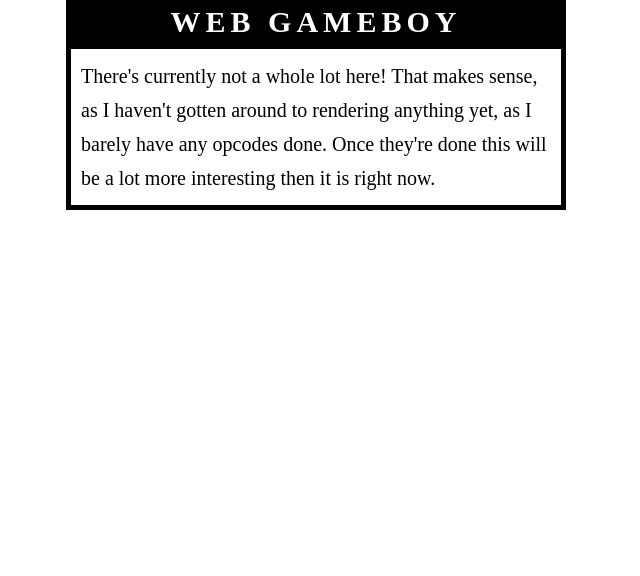
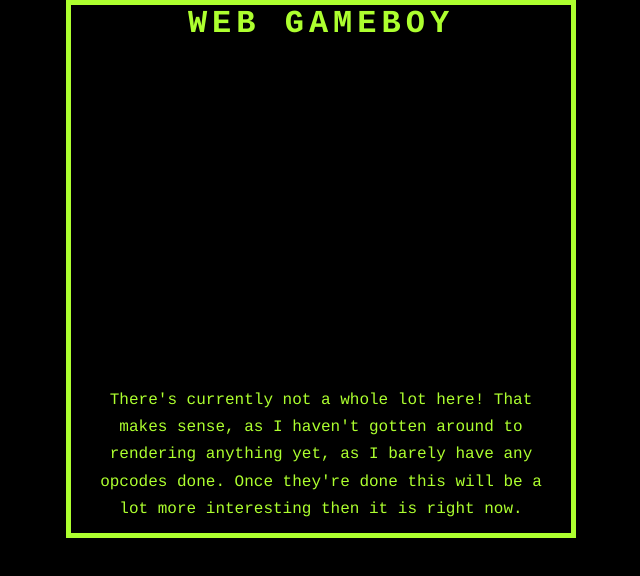
Before and after one commit to cpobrien/GB4Web, a plain HTML site: page index.html in a window 1280 px wide. Shown: the whole page, without its empty margins (324-964 px from the left). Drawn offline with Linux system fonts and the light colour scheme; no server answers.

Commit message:
hackerman

```diff
--- a/index.html
+++ b/index.html
@@ -2,12 +2,15 @@
 <html lang="en">
 <head>
     <meta charset="UTF-8">
+    <meta name="viewport" content="width=device-width, initial-scale=1">
+
     <title>Web Gameboy</title>
     <script type="text/javascript" src="gb.js"></script>
 </head>
 <body>
 <article>
-    <h2>Web Gameboy</h2>
+    <h1>Web Gameboy</h1>
+    <canvas id="gb"></canvas>
     <p>
         There's currently not a whole lot here! That makes sense, as I haven't gotten
         around to rendering anything yet, as I barely have any opcodes done. Once
@@ -17,29 +20,47 @@
 </body>
 <style>
     body {
-        max-width: 500px;
-        margin: auto;
-        font-size: 1.25em;
+        margin:0px;
+        padding:0px;
+        width:100%;
+        background: black;
+        font-family: Courier;
+        color: greenyellow;
+    }
+
+    #gb {
+        width: 100%;
+        height: 320px;
     }
     article {
-        border: solid 5px;
+        width: 100%;
+        border: solid 5px greenyellow;
     }
-    h2 {
+    h1 {
+        font-size: 200%;
         text-align: center;
         letter-spacing: 5px;
         text-transform: uppercase;
-        background: black;
-        color: white;
         margin: 0;
         padding: 0 10px 10px;
     }
     p {
+        text-align: center;
         margin: 0;
         line-height: 1.7;
         padding: 10px;
     }
     ::selection {
-        background: yellow;
+        color: white;
+        background: greenyellow;
+        opacity: 1;
+    }
+
+    @media (min-device-width: 769px) {
+        body {
+            max-width: 500px;
+            margin: auto;
+        }
     }
 </style>
 </html>
```
